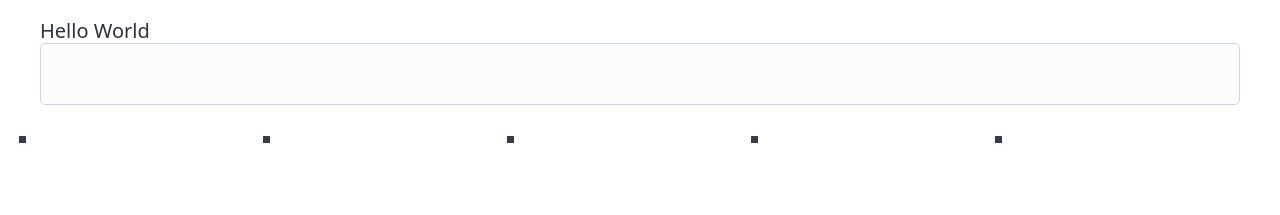
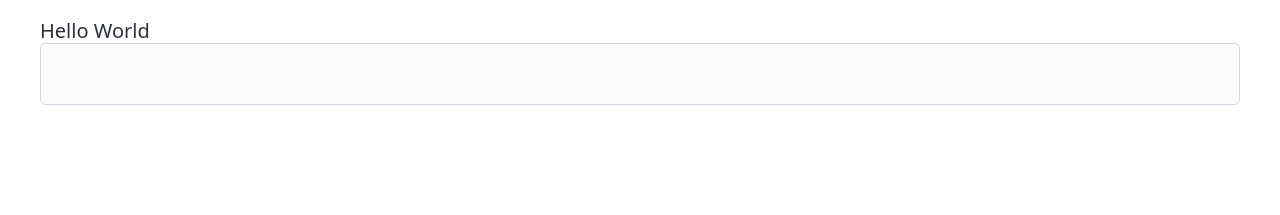
Before and after one commit to Pinuten/KindCoders-Wordle, a React (Vite) app in the folder KindCoders-Wordle/: page / in a window 1280 px wide. Shown: the top 215 px of the page. Built offline with nearby package versions, Linux system fonts and the light colour scheme.

Commit message:
Creates several guesses

```diff
--- a/KindCoders-Wordle/src/App.tsx
+++ b/KindCoders-Wordle/src/App.tsx
@@ -1,5 +1,4 @@
-import { useEffect, useRef, useState } from "react";
-import {promises as fs} from "fs";
+import { useRef, useState } from "react";
 import Board from "./components/Board";
 
 
@@ -8,17 +7,18 @@
   const inputRef = useRef<HTMLInputElement>(null)
 
 
-  const [guess, setGuess] = useState<string>("")
+  const [guess, setGuess] = useState<string[]>([])
 
   const goalWord = "spook";
 
   const handleSubmit = (e: React.FormEvent<HTMLFormElement>) => {
     e.preventDefault();
 
-    setGuess(inputRef.current!.value.toLowerCase());
+    setGuess([...guess, inputRef.current!.value.toLowerCase()]);
 
     inputRef.current!.value = "";
   }
+
 
   return (
 
@@ -30,7 +30,9 @@
         <input ref={inputRef} type="text" name="word" id="" minLength={5} maxLength={5} />
       </form>
 
-    <Board goalWord={goalWord} guess={guess}/>
+    {
+      guess.length > 0 && guess.map(guess => <Board goalWord={goalWord} guess={guess}/> )
+    }
 
 
 
--- a/KindCoders-Wordle/src/components/Board.tsx
+++ b/KindCoders-Wordle/src/components/Board.tsx
@@ -6,7 +6,6 @@
 type Letter = {
     color: string,
     letter: string
-    ,
 }
 const generateLetters = (answer: string, guess: string): Letter[] => {
     let temp = answer;
```
